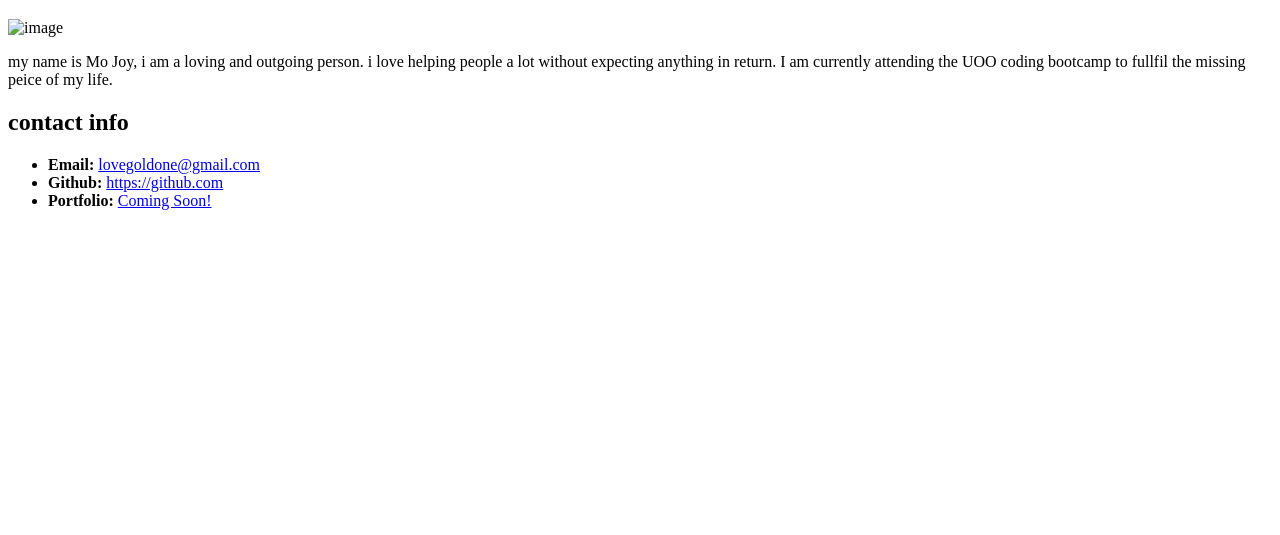
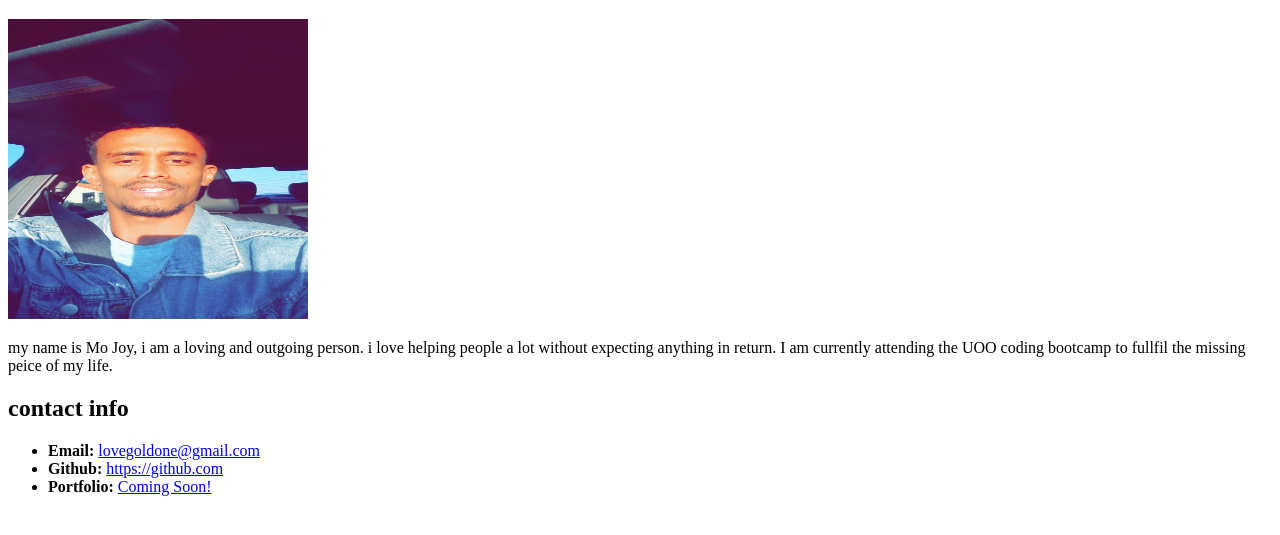
Before and after one commit to mohamedabdi12/Mohamedabdi12.github.io, a plain HTML site: page student.bio.html in a window 1280 px wide. Shown: the part 87-622 px from the top of the page. Drawn offline with Linux system fonts and the light colour scheme.

Commit message:
my first change

```diff
--- a/student.bio.html
+++ b/student.bio.html
@@ -9,7 +9,7 @@
 
 <body>
         <h1>student bio</h1>
-        <img src="70259863_1317789278401095_2204331053445808128_o.jpg" alt="image"height="300px"width="300px">
+        <img src="./70259863_1317789278401095_2204331053445808128_o.jpg" alt="image"height="300px"width="300px">
 
         <p>my name is Mo Joy, i am a loving and outgoing person. i love helping people a lot without expecting anything in return. I am currently attending the UOO coding bootcamp to fullfil the missing peice of my life.
         </p>
```
Also changed, not shown: 70259863_1317789278401095_2204331053445808128_o.jpg (added).
